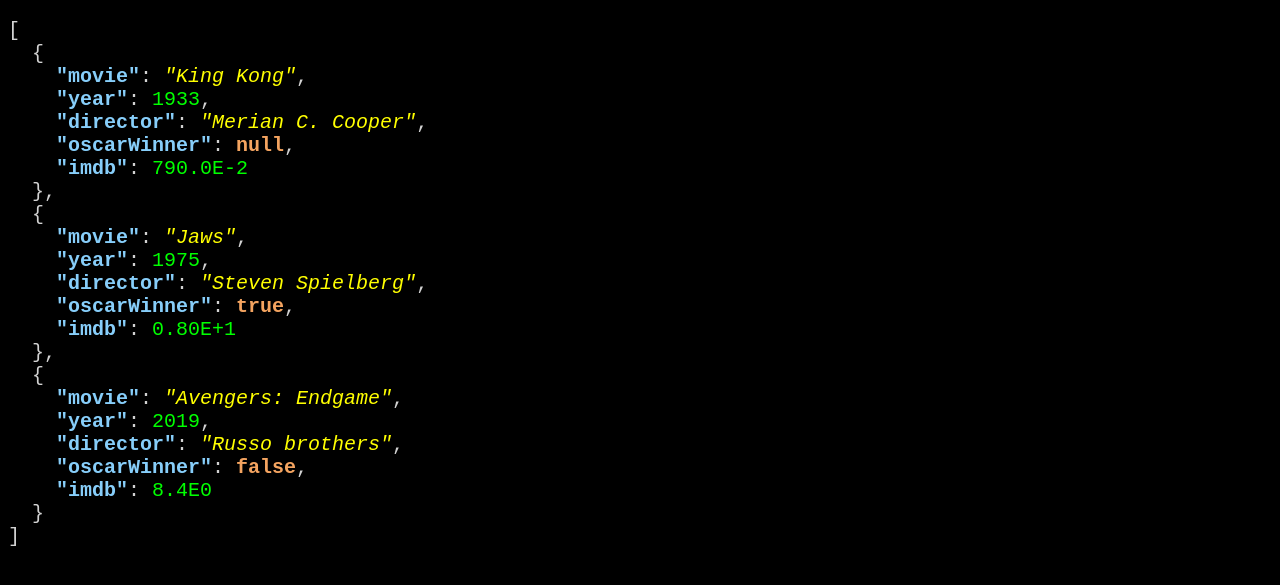
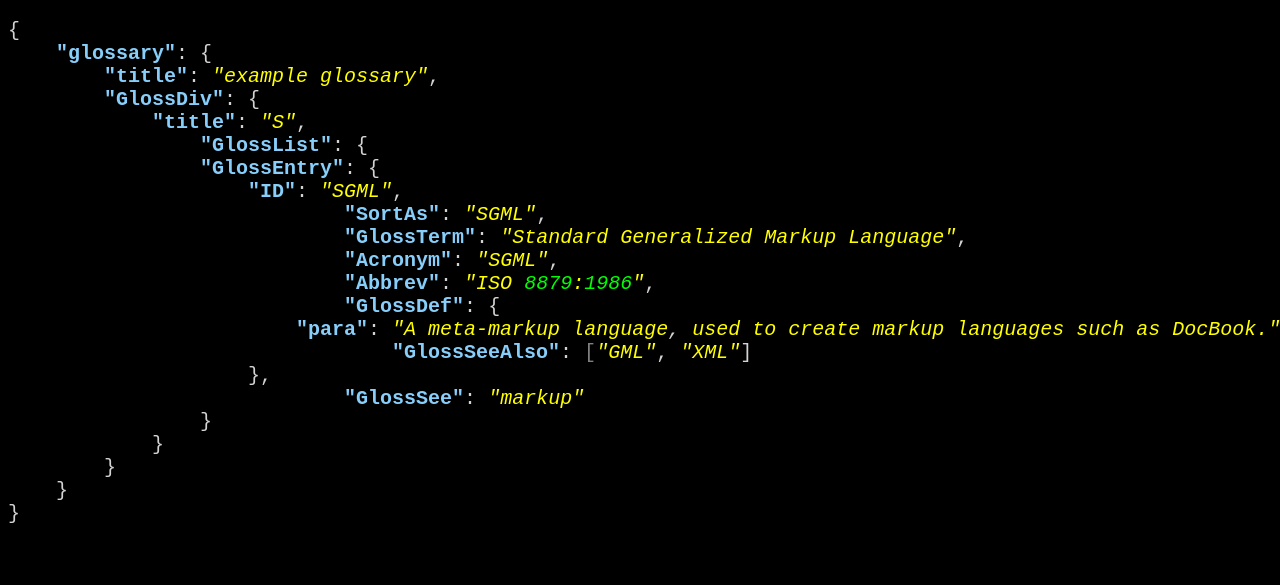
Before and after one commit to G3RZZZ/Repo-TC2037.600, a plain HTML site: page Syntax_Highlighter/index.html in a window 1280 px wide. Shown: the part 69-654 px from the top of the page. Drawn offline with Linux system fonts and the light colour scheme.

Commit message:
Added names to syntax highlight

```diff
--- a/Syntax_Highlighter/index.html
+++ b/Syntax_Highlighter/index.html
@@ -7,29 +7,28 @@
   <body>
     <h1>Date: 2022-05-18</h1>
     <pre>
-<span class='punctuation'>[</span>
-  <span class='punctuation'>{</span>
-    <span class='object-key'>"movie"</span><span class='punctuation'>:</span> <span class='string'>"King Kong"</span><span class='punctuation'>,</span>
-    <span class='object-key'>"year"</span><span class='punctuation'>:</span> <span class='number'>1933</span><span class='punctuation'>,</span>
-    <span class='object-key'>"director"</span><span class='punctuation'>:</span> <span class='string'>"Merian C. Cooper"</span><span class='punctuation'>,</span>
-    <span class='object-key'>"oscarWinner"</span><span class='punctuation'>:</span> <span class='reserved-word'>null</span><span class='punctuation'>,</span>
-    <span class='object-key'>"imdb"</span><span class='punctuation'>:</span> <span class='number'>790.0E-2</span>
-  <span class='punctuation'>}</span><span class='punctuation'>,</span>
-  <span class='punctuation'>{</span>
-    <span class='object-key'>"movie"</span><span class='punctuation'>:</span> <span class='string'>"Jaws"</span><span class='punctuation'>,</span>
-    <span class='object-key'>"year"</span><span class='punctuation'>:</span> <span class='number'>1975</span><span class='punctuation'>,</span>
-    <span class='object-key'>"director"</span><span class='punctuation'>:</span> <span class='string'>"Steven Spielberg"</span><span class='punctuation'>,</span>
-    <span class='object-key'>"oscarWinner"</span><span class='punctuation'>:</span> <span class='reserved-word'>true</span><span class='punctuation'>,</span>
-    <span class='object-key'>"imdb"</span><span class='punctuation'>:</span> <span class='number'>0.80E+1</span>
-  <span class='punctuation'>}</span><span class='punctuation'>,</span>
-  <span class='punctuation'>{</span>
-    <span class='object-key'>"movie"</span><span class='punctuation'>:</span> <span class='string'>"Avengers: Endgame"</span><span class='punctuation'>,</span>
-    <span class='object-key'>"year"</span><span class='punctuation'>:</span> <span class='number'>2019</span><span class='punctuation'>,</span>
-    <span class='object-key'>"director"</span><span class='punctuation'>:</span> <span class='string'>"Russo brothers"</span><span class='punctuation'>,</span>
-    <span class='object-key'>"oscarWinner"</span><span class='punctuation'>:</span> <span class='reserved-word'>false</span><span class='punctuation'>,</span>
-    <span class='object-key'>"imdb"</span><span class='punctuation'>:</span> <span class='number'>8.4E0</span>
-  <span class='punctuation'>}</span>
-<span class='punctuation'>]</span>
+<span class='punctuation'>{</span>
+    <span class='object-key'>"glossary"</span><span class='punctuation'>:</span> <span class='punctuation'>{</span>
+        <span class='object-key'>"title"</span><span class='punctuation'>:</span> <span class='string'>"example glossary"</span><span class='punctuation'>,</span>
+    	<span class='object-key'>"GlossDiv"</span><span class='punctuation'>:</span> <span class='punctuation'>{</span>
+            <span class='object-key'>"title"</span><span class='punctuation'>:</span> <span class='string'>"S"</span><span class='punctuation'>,</span>
+    		<span class='object-key'>"GlossList"</span><span class='punctuation'>:</span> <span class='punctuation'>{</span>
+                <span class='object-key'>"GlossEntry"</span><span class='punctuation'>:</span> <span class='punctuation'>{</span>
+                    <span class='object-key'>"ID"</span><span class='punctuation'>:</span> <span class='string'>"SGML"</span><span class='punctuation'>,</span>
+    			    <span class='object-key'>"SortAs"</span><span class='punctuation'>:</span> <span class='string'>"SGML"</span><span class='punctuation'>,</span>
+    			    <span class='object-key'>"GlossTerm"</span><span class='punctuation'>:</span> <span class='string'>"Standard Generalized Markup Language"</span><span class='punctuation'>,</span>
+    			    <span class='object-key'>"Acronym"</span><span class='punctuation'>:</span> <span class='string'>"SGML"</span><span class='punctuation'>,</span>
+    			    <span class='object-key'>"Abbrev"</span><span class='punctuation'>:</span> <span class='string'>"ISO <span class='number'>8879</span>:<span class='number'>1986</span>"</span><span class='punctuation'>,</span>
+    			    <span class='object-key'>"GlossDef"</span><span class='punctuation'>:</span> <span class='punctuation'>{</span>
+                        <span class='object-key'>"para"</span><span class='punctuation'>:</span> <span class='string'>"A meta-markup language<span class='punctuation'>,</span> used to create markup languages such as DocBook."</span><span class='punctuation'>,</span>
+    			        <span class='object-key'>"GlossSeeAlso"</span><span class='punctuation'>:</span> [<span class='string'>"GML"</span><span class='punctuation'>,</span> <span class='string'>"XML"</span><span class='punctuation'>]</span>
+                    <span class='punctuation'>}</span><span class='punctuation'>,</span>
+    			    <span class='object-key'>"GlossSee"</span><span class='punctuation'>:</span> <span class='string'>"markup"</span>
+                <span class='punctuation'>}</span>
+            <span class='punctuation'>}</span>
+        <span class='punctuation'>}</span>
+    <span class='punctuation'>}</span>
+<span class='punctuation'>}</span>
 
     </pre>
   </body>
```
Also changed, not shown: Syntax_Highlighter/Test_files/example_1.json (indentation only), 1 other file.
